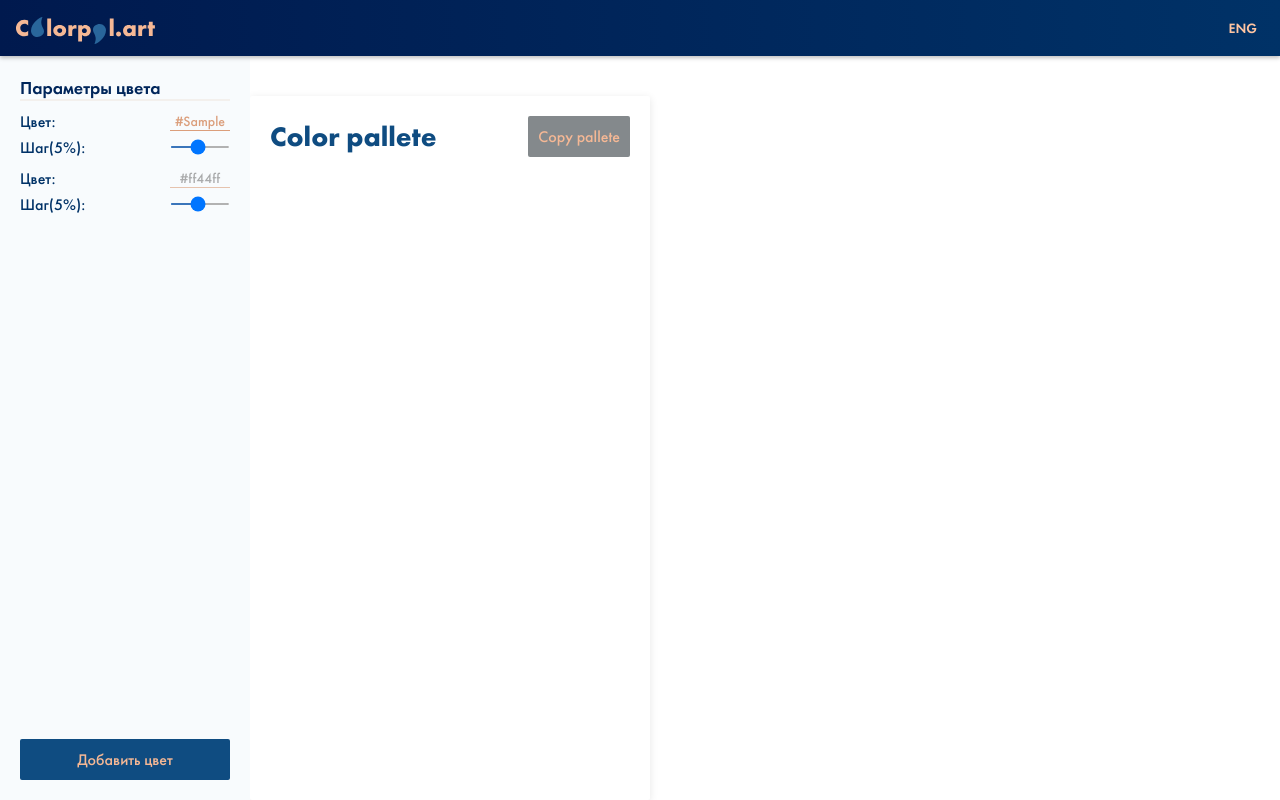
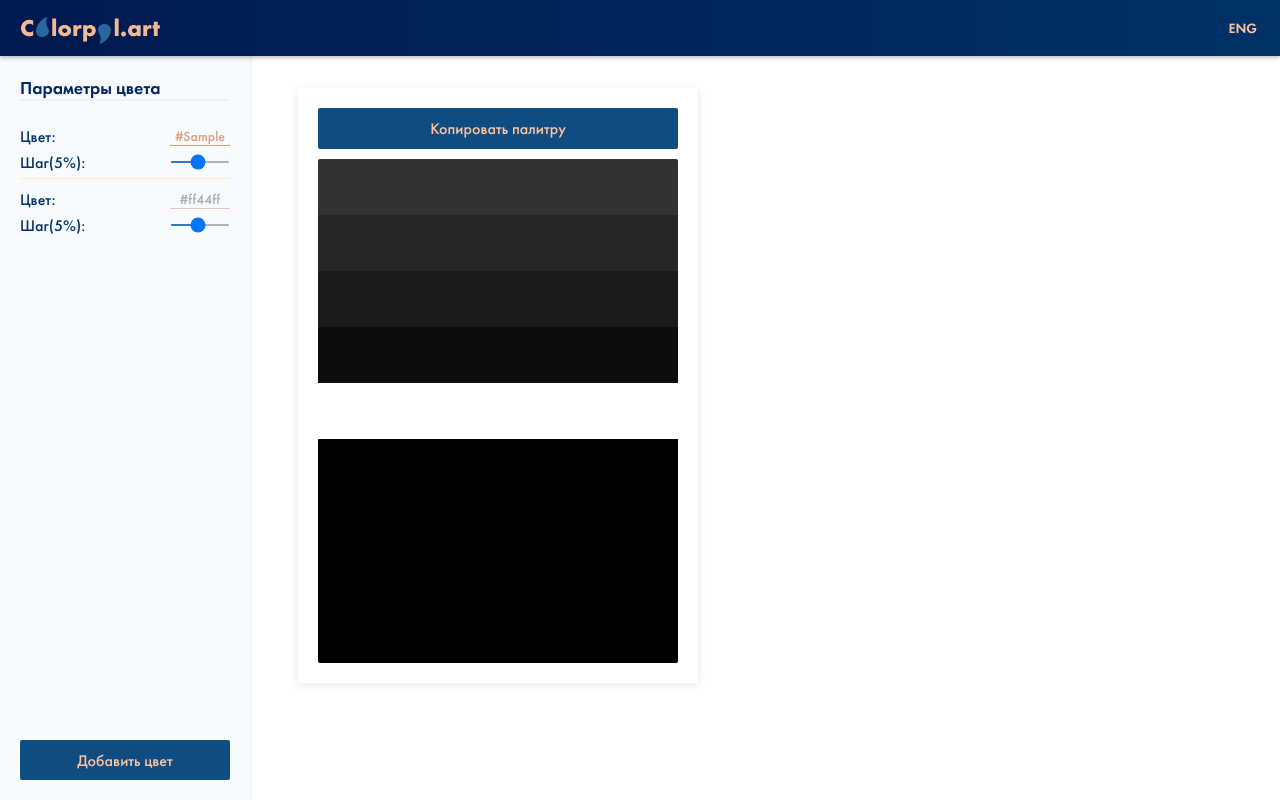
Before and after one commit to BurningCircle/colorpal.art, a React app: page / in a window 1280 px wide. Both pictures are taken after typing "Sample" into the empty fields and a click on the button "Добавить цвет". Built offline with nearby package versions, Linux system fonts and the light colour scheme.

Commit message:
ref: refactor

```diff
--- a/src/components/buttons/_base_button.sass
+++ b/src/components/buttons/_base_button.sass
@@ -6,7 +6,7 @@
   outline: none
   padding: 10px
   border-radius: $borderRadius
-  color: $secondaryColor
+  color: secondaryColor(400)
   font-weight: 500
   font-size: 16px
   cursor: pointer
@@ -19,5 +19,5 @@
     background-color: primaryColor(700)
 
   &:disabled
-    background-color: $disabledColor
+    background-color: primaryColor(100)
     cursor: not-allowed
--- a/src/components/menu/index.sass
+++ b/src/components/menu/index.sass
@@ -8,6 +8,6 @@
   display: flex
   justify-content: space-between
   align-items: center
-  padding: 0 15px 0 15px
+  padding: 0 15px 0 20px
   background: linear-gradient(267.61deg, primaryColor(700), primaryColor(900))
   box-shadow: 0px 2px 4px rgba(0, 0, 0, 0.25)
--- a/src/components/sidebar/index.jsx
+++ b/src/components/sidebar/index.jsx
@@ -1,24 +1,32 @@
 import React, { useContext } from "react"
-import {BaseButton} from '@components'
+import { BaseButton } from "@components"
 import { Context } from "@/state/Context.js"
 import { ColorPick } from "./_ColorPick"
 import "./index.sass"
 
 export const Sidebar = () => {
-  const {localization, colorPickers, addColorPicker} = useContext(Context)
+  const { localization, colorPickers, addColorPicker } = useContext(Context)
 
   return (
     <div className="sidebar">
-      <div className="sidebar__title">
-        {localization.current === "RU" ? "Параметры цвета" : "Color parameters"}
+      <div className="sidebar__header">
+        <div className="sidebar__title">
+          {localization.current === "RU"
+            ? "Параметры цвета"
+            : "Color parameters"}
+        </div>
+        <span className="sidebar__splitter bold"></span>
       </div>
-      <span className="sidebar__splitter bold"></span>
       <div className="sidebar__color-pickers">
-        {colorPickers.map((colorPick) => (
-          <ColorPick key={colorPick.id} {...colorPick} />
-        ))}
+        <div className="sidebar__color-pickers__wrapper">
+          {colorPickers.map((colorPick) => (
+            <ColorPick key={colorPick.id} {...colorPick} />
+          ))}
+        </div>
       </div>
-        <BaseButton onClick={addColorPicker}>{localization.current === 'RU' ? 'Добавить цвет' : 'Add color'}</BaseButton>
+      <BaseButton onClick={addColorPicker}>
+        {localization.current === "RU" ? "Добавить цвет" : "Add color"}
+      </BaseButton>
     </div>
   )
 }
--- a/src/components/sidebar/index.sass
+++ b/src/components/sidebar/index.sass
@@ -2,12 +2,19 @@
 
 .sidebar
   position: relative
+  z-index: 9
   width: 250px
   height: 100%
   background: lighten(primaryColor(100), 50)
   padding: 20px
-  display: flex
-  flex-direction: column
+  display: grid
+  grid-template-rows: 30px auto 40px
+  box-shadow: 0 0 4px rgba(0,0,0,.1)
+
+  &__header
+    display: flex
+    flex-direction: column
+    width: 100%
 
   &__title
     width: 100%
@@ -25,8 +32,14 @@
       height: 2px
 
   &__color-pickers
-    flex: 1
+    position: relative
+    height: 100%
     overflow-y: auto
+    padding: 10px 0 10px 0
+
+    &__wrapper
+      position: relative
+      display: block
 
 .color-pick
   position: relative
@@ -34,6 +47,11 @@
   display: flex
   flex-direction: column
   margin-top: 5px
+  padding-bottom: 5px
+  border-bottom: 1px solid secondaryColor(100)
+
+  &:last-child
+    border: none
 
   &__row
     width: 100%
--- a/src/index.sass
+++ b/src/index.sass
@@ -9,10 +9,21 @@
   -webkit-font-smoothing: antialiased
   -moz-osx-font-smoothing: grayscale
 
+  &::-webkit-scrollbar
+    height: 10px
+
+  &::-webkit-scrollbar-track
+    background-color: white
+
+  &::-webkit-scrollbar-thumb
+    background-color: primaryColor(500)
+    outline: none
+
 html,
 body
   width: 100%
   height: 100%
+
 
 #root
   width: 100%
--- a/src/pages/main/fragments/_ColorForm.jsx
+++ /dev/null
@@ -1,14 +0,0 @@
-import React from 'react'
-import { BaseInput } from "@components"
-import "./_color_form.sass"
-
-
-export const ColorForm = ({ inputValue, onInputChangeHandler, step, onRangeChangeHandler }) => (
-  <div className="color-form">
-    <div className="color-form__row">
-      <div className="color-form__title">Pick a color:</div>
-      <BaseInput placeholder="#ff00ff" value={inputValue} onChange={onInputChangeHandler} />
-    </div>
-    <input className="color-form__range" type="range" min={1} max={10} value={step} onChange={onRangeChangeHandler} />
-  </div>
-)
--- a/src/pages/main/fragments/_ColorPallete.jsx
+++ b/src/pages/main/fragments/_ColorPallete.jsx
@@ -1,21 +1,85 @@
-import React from "react"
+import React, { useMemo, useContext } from "react"
 import { BaseButton } from "@components"
+import { lightenColor, darkenColor } from "@utils"
+import { Context } from "@/state/Context"
 import "./_color_pallete.sass"
 
-export const ColorPallete = ({ colors, copyToClipboard, stringColors, copiedId }) => (
+export const ColorPallete = ({ id, color, step }) => {
+  const { localization } = useContext(Context)
+  const colors = useMemo(() => {
+    if (color.length !== 7) return []
+
+    let lightColors = []
+    let darkColors = []
+
+    for (let i = 1; i < 5; i++) {
+      lightColors.push({
+        id: i,
+        hex: lightenColor(color, i * step),
+      })
+    }
+
+    for (let i = 1; i < 5; i++) {
+      darkColors.push({
+        id: i + 4,
+        hex: darkenColor(color, i * step),
+      })
+    }
+
+    let colors = [...lightColors.reverse(), ...darkColors]
+
+    colors.splice(4, 0, {
+      id: "original",
+      hex: color,
+    })
+
+    return colors
+  }, [color, step])
+
+  const stringColors = useMemo(() => {
+    return colors.reduce((acc, color, index) => {
+      if (!acc.length) {
+        return (acc += `${index + 1}: ${color.hex}`)
+      }
+      return (acc += `; ${index + 1}: ${color.hex}`)
+    }, "")
+  }, [colors])
+
+  function copyToClipboard(str, id) {
+    const el = document.createElement("textarea")
+    el.value = str
+    document.body.appendChild(el)
+    el.select()
+    document.execCommand("copy")
+    document.body.removeChild(el)
+  }
+
+  if (color.length !== 7) return null
+
+  return (
     <div className="color-pallete">
-    <div className="color-pallete__header">
-      <div className="color-pallete__title">Color pallete</div>
-      <BaseButton disabled={!colors.length} onClick={() => copyToClipboard(stringColors)}>
-        Copy pallete
+      <BaseButton
+        disabled={!colors.length}
+        style={{ width: "360px", marginBottom: "10px" }}
+        onClick={() => copyToClipboard(stringColors)}
+      >
+        {localization.current === "RU" ? "Копировать палитру" : "Copy pallete"}
       </BaseButton>
-    </div>
       {colors.map((color) => (
-      <div key={color.id} className="color-pallete__item" style={{ backgroundColor: color.hex }}>
-        <div className="color-pallete__item-code" title="Copy" onClick={() => copyToClipboard(color.hex, color.id)}>
-          {copiedId === color.id ? "Copied" : color.hex}
+        <div
+          key={color.id}
+          className="color-pallete__item"
+          style={{ backgroundColor: color.hex }}
+        >
+          <div
+            className="color-pallete__item-code"
+            title="Copy"
+            onClick={() => copyToClipboard(color.hex, color.id)}
+          >
+            {color.hex}
           </div>
         </div>
       ))}
     </div>
   )
+}
--- a/src/pages/main/fragments/_color_pallete.sass
+++ b/src/pages/main/fragments/_color_pallete.sass
@@ -2,42 +2,35 @@
 @import "~@/sass/mixins"
 
 .color-pallete
+  position: relative
   width: 400px
   display: flex
   flex-direction: column
   align-items: center
-  margin-top: 5vh
   padding: 20px
   border-radius: $borderRadius
+  margin-left: 40px
   @include materialBackground
 
-  &__header
-    position: relative
-    width: 100%
-    display: flex
-    justify-content: space-between
-    align-items: center
-    margin-bottom: 20px
-
-  &__title
-    font-weight: bold
-    font-size: 28px
-    color: $primaryColor
+  &:first-child
+    margin-left: 0
 
   &__item
     position: relative
-    width: 100%
-    height: 5vh
+    width: 360px
+    max-height: 60px
+    height: 7vh
     display: flex
     justify-content: flex-start
     align-items: center
     padding-left: 20px
 
-    &:nth-of-type(2)
+    &:nth-of-type(1)
       border-radius: $borderRadius $borderRadius 0 0
 
     &:last-child
       border-radius: 0 0 $borderRadius $borderRadius
+
 
     &:hover
       .color-pallete__item-code
@@ -45,17 +38,17 @@
         transform: translateX(0)
 
   &__item-code
-    background-color: darken($primaryColor, 10)
+    background-color: primaryColor(700)
     border-radius: $borderRadius
     padding: 5px
-    color: $lightColor
+    color: secondaryColor(400)
     cursor: pointer
     transform: translateX(-20px)
     opacity: 0
     transition: opacity .2s, transform .2s
 
     &:hover
-      background-color: darken($primaryColor, 15)
+      background-color: primaryColor(800)
 
     &:active
-      background-color: darken($primaryColor, 20)
+      background-color: primaryColor(900)
--- a/src/pages/main/fragments/index.js
+++ b/src/pages/main/fragments/index.js
@@ -1,2 +1 @@
-export * from "./_ColorForm"
 export * from "./_ColorPallete"
--- a/src/pages/main/index.jsx
+++ b/src/pages/main/index.jsx
@@ -1,99 +1,22 @@
-import React, { useState, useMemo, Fragment } from "react"
-import { lightenColor, darkenColor } from "@utils"
+import React, { useContext, Fragment } from "react"
 import { ColorPallete } from "./fragments"
 import { Sidebar } from "@components"
+import { Context } from "@/state/Context"
 import "./index.sass"
 
 function MainPage() {
-  const [inputValue, setInputValue] = useState("")
-  const [step, setStep] = useState(5)
-  const [copiedId, setCopiedId] = useState(null)
-  const [copyTimeout, setCopyTimeout] = useState(null)
-
-  const colors = useMemo(() => {
-    if (inputValue.length !== 7) return []
-
-    let lightColors = []
-    let darkColors = []
-
-    for (let i = 1; i < 5; i++) {
-      lightColors.push({
-        id: i,
-        hex: lightenColor(inputValue, i * step),
-      })
-    }
-
-    for (let i = 1; i < 5; i++) {
-      darkColors.push({
-        id: i + 4,
-        hex: darkenColor(inputValue, i * step),
-      })
-    }
-
-    let colors = [...lightColors.reverse(), ...darkColors]
-
-    colors.splice(4, 0, {
-      id: "original",
-      hex: inputValue,
-    })
-
-    return colors
-  }, [inputValue, step])
-
-  const stringColors = useMemo(() => {
-    return colors.reduce((acc, color, index) => {
-      if (!acc.length) {
-        return (acc += `${index + 1}: ${color.hex}`)
-      }
-      return (acc += `; ${index + 1}: ${color.hex}`)
-    }, "")
-  }, [colors])
-
-  function copyToClipboard(str, id) {
-    const el = document.createElement("textarea")
-    el.value = str
-    document.body.appendChild(el)
-    el.select()
-    document.execCommand("copy")
-    document.body.removeChild(el)
-
-    if (id) {
-      setCopiedId(id)
-      clearTimeout(copyTimeout)
-      setCopyTimeout(
-        setTimeout(() => {
-          setCopiedId(null)
-        }, 3000)
-      )
-    }
-  }
-
-  function onInputChangeHandler({ target }) {
-    let val = target.value
-
-    if (val[0] !== "#") {
-      val = "#" + val
-    } else if (val.length === 1) {
-      val = ""
-    }
-
-    setInputValue(val.slice(0, 7))
-  }
-
-  function onRangeChangeHandler({ target }) {
-    setStep(target.value)
-  }
-
+  const { colorPickers } = useContext(Context)
   return (
     <Fragment>
       <div className="content">
         <Sidebar />
-        <ColorPallete
-          colors={colors}
-          copyToClipboard={copyToClipboard}
-          stringColors={stringColors}
-          copiedId={copiedId}
-        />
+        <div className="content__color-pallets">
+          <div className="content__color-pallets__wrapper">
+            {colorPickers.map((colorPicker) => (
+              <ColorPallete key={colorPicker.id} {...colorPicker} />
+            ))}
+          </div>
+        </div>
       </div>
     </Fragment>
   )
--- a/src/pages/main/index.sass
+++ b/src/pages/main/index.sass
@@ -19,3 +19,18 @@
   width: 100%
   height: 100%
   display: flex
+
+  &__color-pallets
+    position: relative
+    width: calc( 100vw - 250px )
+    height: 100%
+    padding: 2em 0 1em 3em
+    overflow-x: auto
+    scrollbar-color: primaryColor(500) white
+    scrollbar-width: normal
+
+    &__wrapper
+      position: relative
+      display: inline-flex
+      min-width: 100%
+      padding-right: 3em
```
Also changed, not shown: src/pages/main/fragments/_color_form.sass (deleted, +0 -54 lines). Lines whose indentation alone changed are shown as unchanged.
